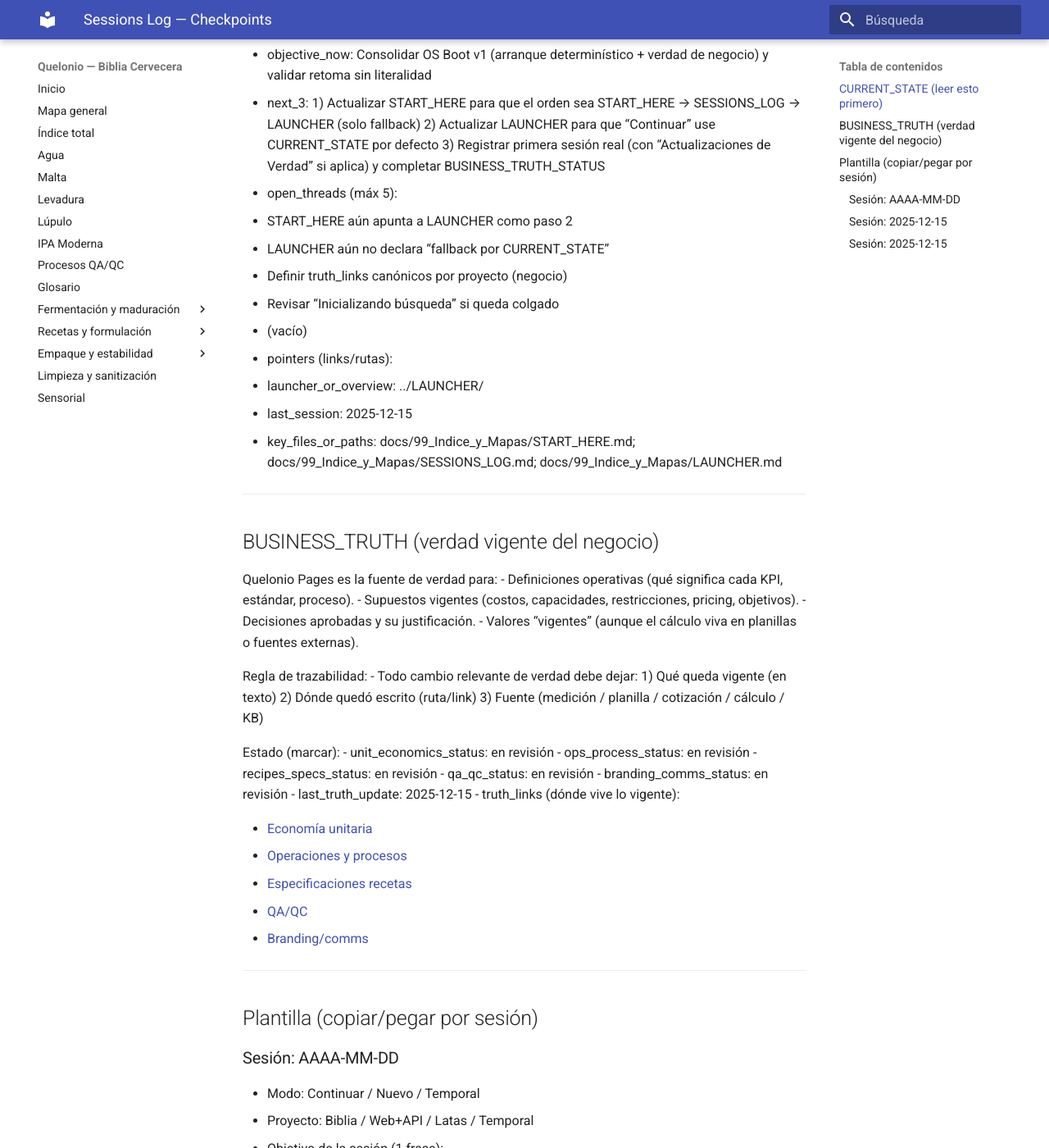
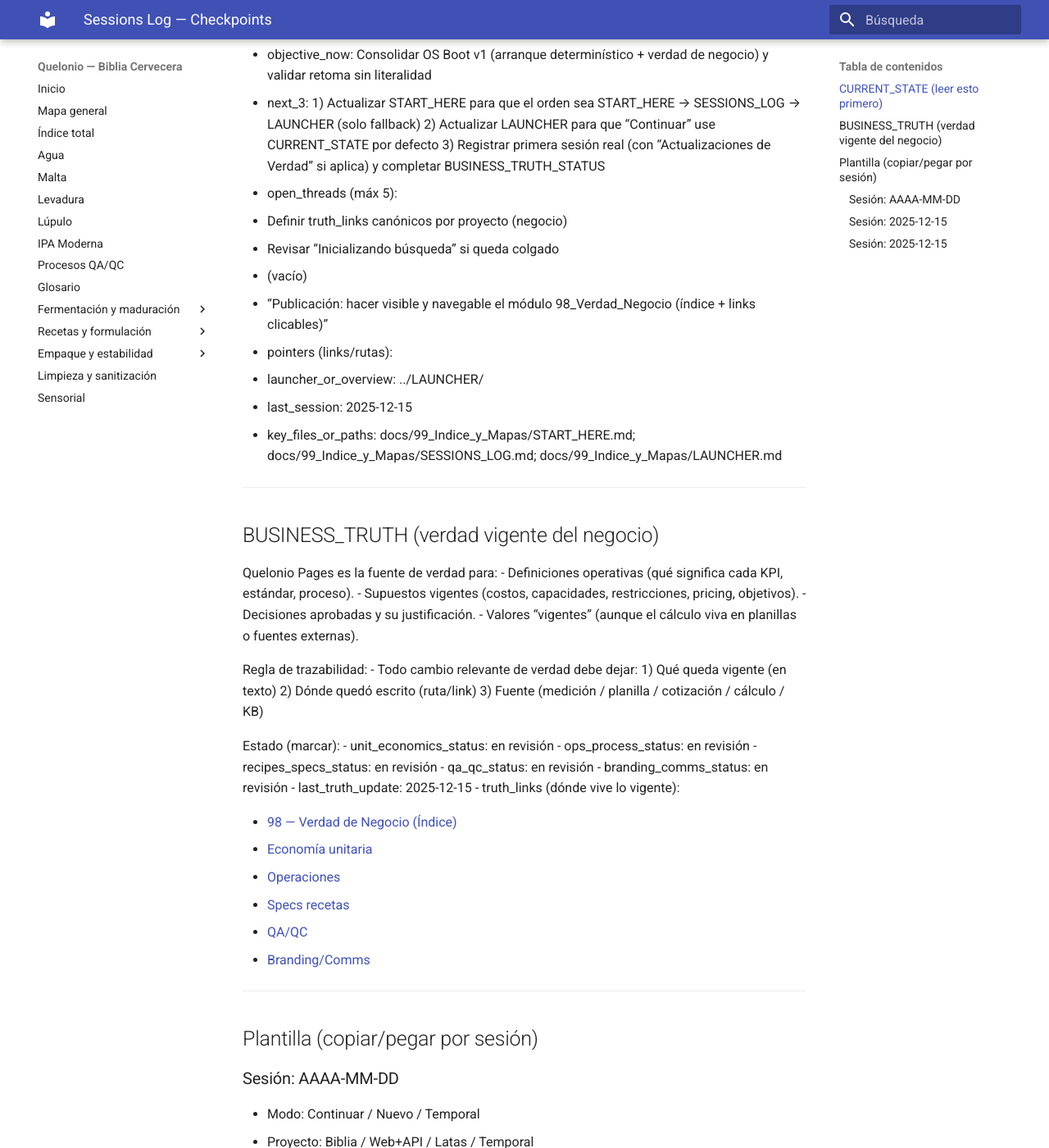
Before and after one commit to zumajuano-byte/quelonio-pages, an MkDocs documentation site: the page built from docs/99_Indice_y_Mapas/SESSIONS_LOG.md, in a window 1280 px wide and 1400 px high, scrolled down 446 px. Shown: the whole window at 82% size. Built offline with MkDocs 1.6.1 and Material for MkDocs 9.7.7, drawn with Linux system fonts in a browser that asks for light colours.

Commit message:
Make 98_Verdad_Negocio visible and fix truth_links

```diff
--- a/docs/99_Indice_y_Mapas/SESSIONS_LOG.md
+++ b/docs/99_Indice_y_Mapas/SESSIONS_LOG.md
@@ -19,11 +19,10 @@ Este archivo cumple 3 funciones:
   3) Registrar primera sesión real (con “Actualizaciones de Verdad” si aplica) y completar BUSINESS_TRUTH_STATUS
 
 - open_threads (máx 5):
-  - START_HERE aún apunta a LAUNCHER como paso 2
-  - LAUNCHER aún no declara “fallback por CURRENT_STATE”
   - Definir truth_links canónicos por proyecto (negocio)
   - Revisar “Inicializando búsqueda” si queda colgado
   - (vacío)
+  - “Publicación: hacer visible y navegable el módulo 98_Verdad_Negocio (índice + links clicables)”
 
 - pointers (links/rutas):
   - launcher_or_overview: ../LAUNCHER/
@@ -55,12 +54,12 @@ Estado (marcar):
 - last_truth_update: 2025-12-15
 - truth_links (dónde vive lo vigente):
 
-  - [Economía unitaria](../98_Verdad_Negocio/01_Economia_Unitaria.md)
-  - [Operaciones y procesos](../98_Verdad_Negocio/02_Operaciones.md)
-  - [Especificaciones recetas](../98_Verdad_Negocio/03_Specs_Recetas.md)
-  - [QA/QC](../98_Verdad_Negocio/04_QAQC.md)
-  - [Branding/comms](../98_Verdad_Negocio/05_Branding_Comms.md)
-
+ - [98 — Verdad de Negocio (Índice)](98_Verdad_Negocio/98_Verdad_Negocio.md)
+- [Economía unitaria](98_Verdad_Negocio/01_Economia_Unitaria.md)
+- [Operaciones](98_Verdad_Negocio/02_Operaciones.md)
+- [Specs recetas](98_Verdad_Negocio/03_Specs_Recetas.md)
+- [QA/QC](98_Verdad_Negocio/04_QAQC.md)
+- [Branding/Comms](98_Verdad_Negocio/05_Branding_Comms.md)
 
 ---
 
```
Also changed, not shown: docs/98_Verdad_Negocio/98_Verdad_Negocio.md (added, +11 -0 lines), docs/index.md (+2 -0 lines).
